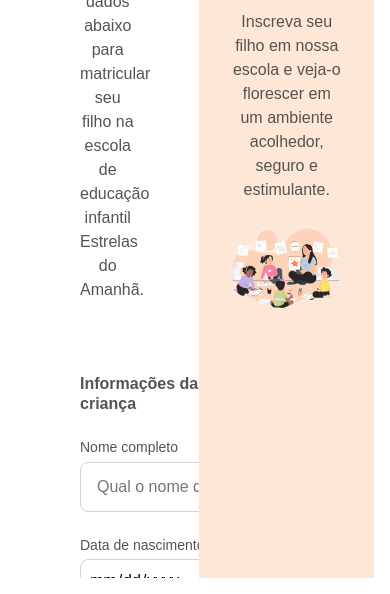
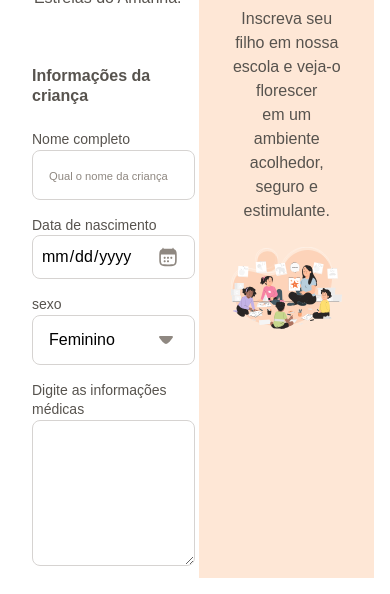
Before and after one commit to patrick2026/Formulrio-cadastrar-crian-a, a plain HTML site: page index.html in a window 390 px wide. Shown: the part 282-876 px from the top of the page. Drawn offline with Linux system fonts and the light colour scheme.

Commit message:
Acertando a responsividade

```diff
--- a/global.css
+++ b/global.css
@@ -22,7 +22,14 @@
   --stroke-highlight: #f3541c;
   --semantic-error: #dc2626;
 }
-
+body {
+  margin: 0;
+  padding: 0;
+  font-family: var(--font-family);
+  color: var(--text-secondary);
+  height: 100vh;
+  overflow-x: hidden;
+}
 h1,
 h2 {
   color: var(--text-primary);
@@ -53,25 +60,27 @@ img {
 }
 
 /* ------------------------------------------------------------------ */
-body {
-  overflow: auto; /* Permite rolagem na página */
-  font: var(--text);
-  color: var(--text-secondary);
-}
+
+/* Remover rolagem lateral */
+
 #app {
   display: grid;
   grid-template-columns: 51.25% 48.75%;
+
   height: 100vh; /*toda parte visivel*/
+
   overflow: hidden; /*nunca vai ter rolagem, e transbordamento */
 }
 
 /* a rolagem da pagina vem no main */
 main {
-  overflow: auto;
-  padding: 4rem;
+  flex: 1;
+  overflow-y: auto;
+  padding: 2rem;
+
   & .main-container {
     max-width: 33rem;
-    margin-left: auto; /*joga para esquerda o conteudo*/
+    margin: 0 auto;
   }
   /*revisar*/
   & .back {
@@ -96,7 +105,9 @@ aside {
   padding: 4rem;
 
   &.aside-container {
-    max-width: 31rem;
+    max-width: 39rem;
+    height: 100vh;
+    margin-left: auto;
 
     aside > & img {
       padding-top: 2rem;
@@ -116,13 +127,15 @@ aside {
 
 /*formulario*/
 form {
-  margin-top: 3rem;
+  margin-top: 2rem;
 }
 
 fieldset {
   border: none;
-  display: grid;
-  gap: 1.5rem;
+  display: flex;
+  flex-direction: column;
+  gap: 1rem;
+  margin-bottom: 2rem;
 }
 
 legend {
@@ -158,8 +171,6 @@ select {
 label {
   font: var(--text-sm);
   color: var(--text-secondary);
-  display: block;
-  margin-bottom: 0.25rem;
 }
 input:focus,
 select:focus,
@@ -200,6 +211,11 @@ input[type="date"]::-webkit-calendar-picker-indicator {
   height: 1.25rem;
   top: 50%;
   transform: translateY(-50%);
+}
+
+input::placeholder {
+  color: var(--text-tertiary);
+  font-size: 0.7rem;
 }
 
 /*seta do select*/
@@ -397,8 +413,10 @@ button {
   color: var(--text-highlight);
   padding: 0.75rem 1.5rem;
   border-radius: 0.5rem;
+  text-align: center;
   cursor: pointer;
-
+  width: 100%;
+  transition: background-color 0.3s;
   &.btn-primary {
     color: white;
     background-color: #e43a12;
@@ -424,6 +442,9 @@ button {
 /* Responsividade para telas menores (abaixo de 780px) */
 @media (max-width: 780px) {
   .radio-wrapper-um {
+    ::placeholder {
+      font-size: 0.25rem; /* Reduz um pouco o tamanho do placeholder */
+    }
     grid-template-columns: repeat(2, 1fr); /* 2 colunas em telas menores */
   }
 
@@ -443,14 +464,20 @@ button {
   }
 }
 button {
-  width: 120%;
+  width: 90%;
   text-align: center;
   align-items: center;
   justify-content: center;
 }
 
 /* Responsividade para telas muito pequenas (abaixo de 300px) */
-@media (max-width: 300px) {
+@media (max-width: 480px) {
+  main {
+    padding: 1rem;
+  }
+  ::placeholder {
+    font-size: 0.25rem; /* Deixa o placeholder menor em telas muito pequenas */
+  }
   .radio-wrapper-um {
     grid-template-columns: 1fr; /* 1 coluna em telas muito pequenas */
   }
@@ -467,7 +494,7 @@ button {
 
   /* Ajusta o botão para telas muito pequenas */
   .action-wrapper button {
-    width: 100%; /* Faz o botão ocupar toda a largura disponível */
+    width: 90%; /* Faz o botão ocupar toda a largura disponível */
   }
 }
 
--- a/index.html
+++ b/index.html
@@ -364,8 +364,8 @@
               conta
             </h2>
             <p>
-              Inscreva seu filho em nossa escola e veja-o florescer em um
-              ambiente acolhedor, seguro e estimulante.
+              Inscreva seu filho em nossa escola e veja-o florescer <br>em um
+              ambiente acolhedor,  seguro e estimulante.
             </p>
           </header>
 <!-------------Ilustração de uma professora ------------------>
```
